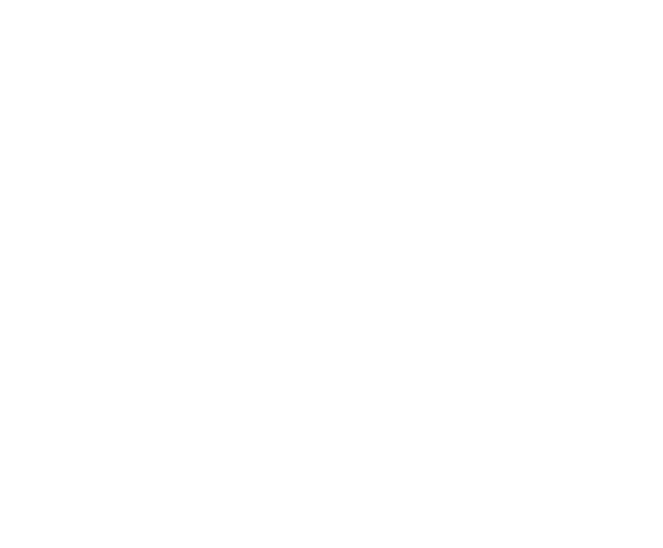
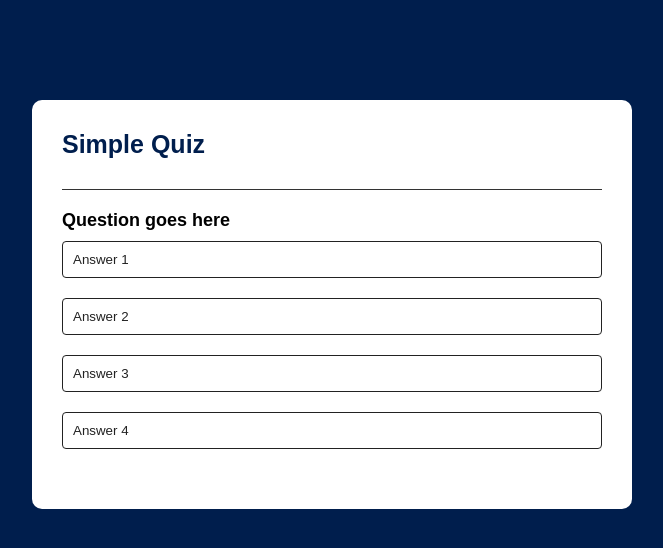
Before and after one commit to Luis-Betancourt93/CodingPracticeQuiz, a plain HTML site: page index.html in a window 1280 px wide. Shown: the whole page, without its empty margins (308-971 px from the left). Drawn offline with Linux system fonts and the light colour scheme.

Commit message:
Got the front page looking decent and added some styles

```diff
--- a/index.html
+++ b/index.html
@@ -4,9 +4,23 @@
   <meta charset="UTF-8">
   <meta http-equiv="X-UA-Compatible" content="IE=edge">
   <meta name="viewport" content="width=device-width, initial-scale=1.0">
-  <title>Document</title>
+  <link rel="stylesheet" href="styles/style.css">
+  <title>Quiz App</title>
 </head>
 <body>
+  <div class="app">
+    <h1>Simple Quiz</h1>
+    <div class="quiz">
+      <h2 id="question">Question goes here</h2>
+      <div id="answer-buttons">
+        <button class="btn">Answer 1</button>
+        <button class="btn">Answer 2</button>
+        <button class="btn">Answer 3</button>
+        <button class="btn">Answer 4</button>
+      </div>
+    </div>
 
+
+  </div>
 </body>
 </html>
--- /dev/null
+++ b/styles/style.css
@@ -0,0 +1,55 @@
+* {
+  margin: 0;
+  padding: 0;
+  font-family: 'Poppins', sans-serif;
+  box-sizing: border-box;
+}
+
+body {
+  background: #001e4d;
+}
+
+.app {
+  background: white;
+  width: 90%;
+  max-width: 600px;
+  margin: 100px auto 0;
+  border-radius: 10px;
+  padding: 30px;
+}
+
+.app h1 {
+  font-size: 25px;
+  color: #001e4d;
+  font-weight: 600;
+  border-bottom: 1px solid #333;
+  padding-bottom: 30px;
+}
+
+
+.quiz {
+  padding: 20px 0;
+}
+
+.quiz h2 {
+  font-size: 18px;
+}
+
+.btn {
+  background: #fff;
+  color: #222;
+  font-weight: 500;
+  width: 100%;
+  border: 1px solid #222;
+  padding: 10px;
+  margin: 10px 0;
+  text-align: left;
+  border-radius: 4px;
+  cursor: pointer;
+  transition: all 0.3s;
+}
+
+.btn:hover {
+  background: #222;
+  color: #fff;
+}
```
